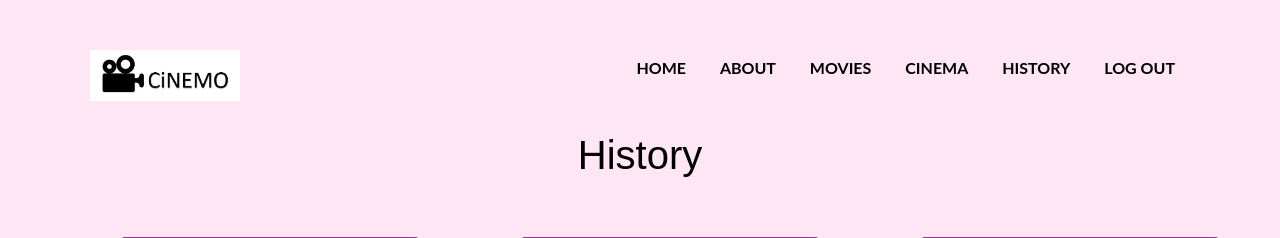
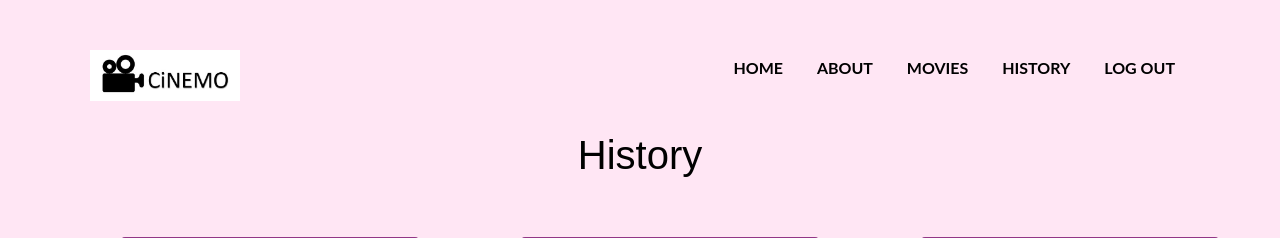
Before and after one commit to rohitks1997/Cinemo, a PHP site: page /historypage.php in a window 1280 px wide. Shown: the top 238 px of the page. Run offline with PHP 8.4, Linux system fonts and the light colour scheme; some libraries are stand-ins or nearby versions.

Commit message:
Update historypage.php

```diff
--- a/customers/historypage.php
+++ b/customers/historypage.php
@@ -37,7 +37,6 @@
                 <li><a href="homepage.php">Home</a></li>
 				<li><a href="aboutpage.php">About</a></li>
 				<li><a href="allmovies.php">Movies</a></li>
-				<li><a href="allcinemas.php">Cinema</a></li>
 				<li><a href="historypage.php">History</a></li>
                 <li><a href="../signin.php">Log Out</a></li>
             </ul>
```
